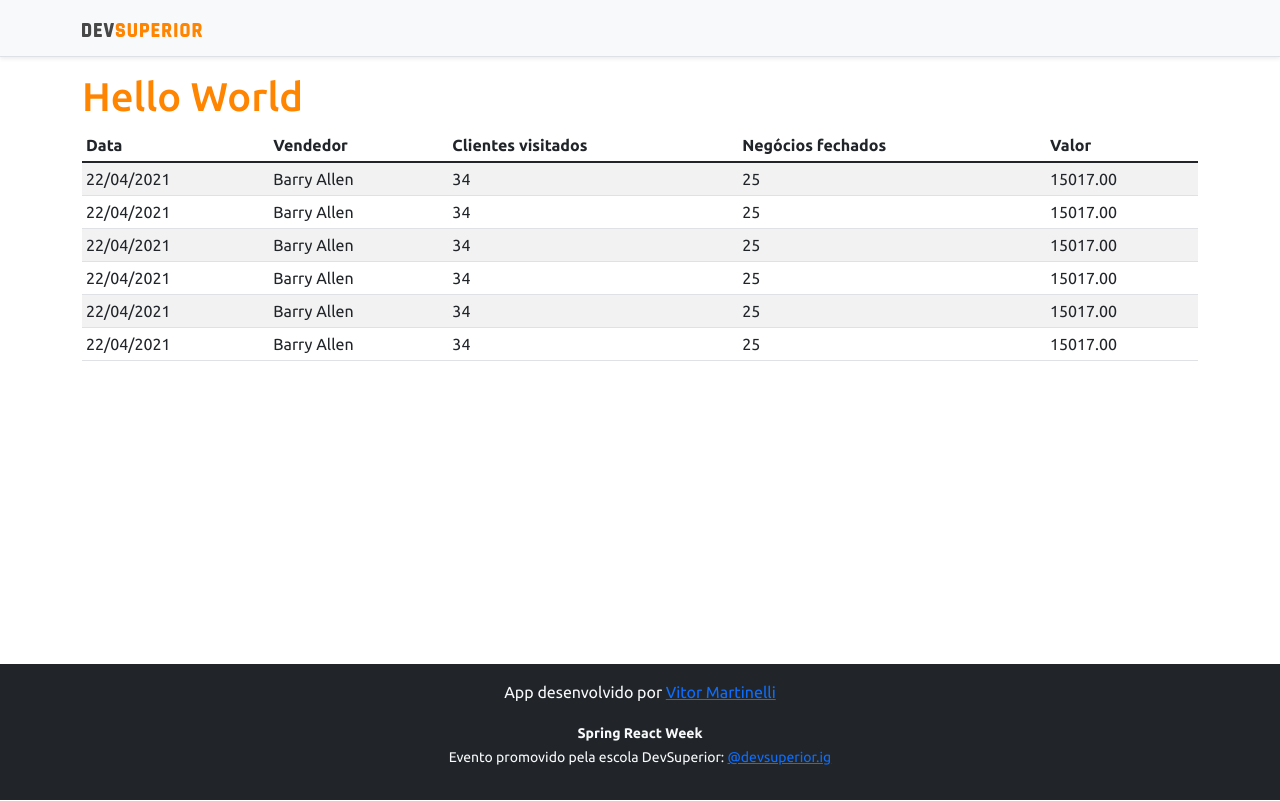
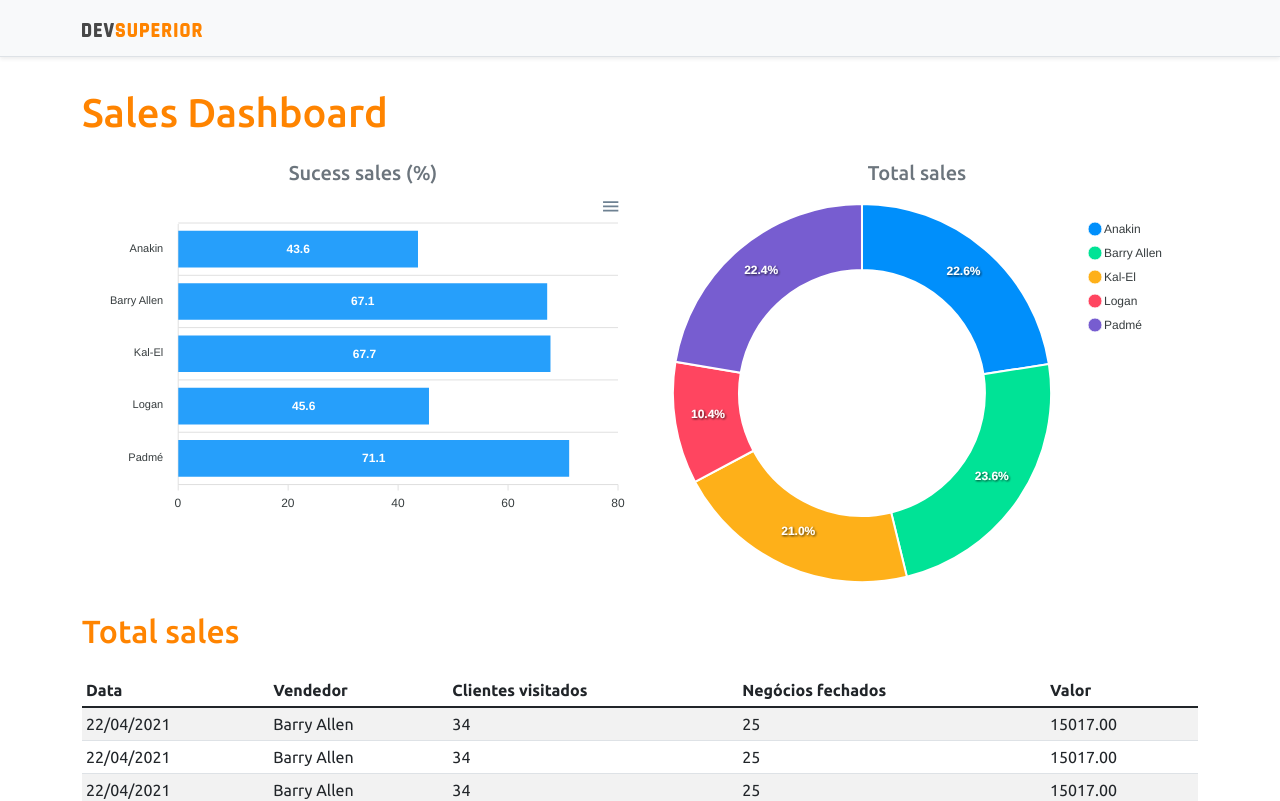
Before and after one commit to Martinelli-Vitor/Project-Spring-React, a React (Create React App) app in the folder frontend/: page / in a window 1280 px wide. Shown: the top 801 px of the page. Built offline with nearby package versions, Linux system fonts and the light colour scheme.

Commit message:
Static charts

```diff
--- a/frontend/package.json
+++ b/frontend/package.json
@@ -11,8 +11,10 @@
     "@types/node": "^12.0.0",
     "@types/react": "^17.0.0",
     "@types/react-dom": "^17.0.0",
+    "apexcharts": "^3.28.1",
     "bootstrap": "^5.1.1",
     "react": "^17.0.2",
+    "react-apexcharts": "^1.3.9",
     "react-dom": "^17.0.2",
     "react-scripts": "4.0.3",
     "typescript": "^4.1.2",
--- a/frontend/src/App.tsx
+++ b/frontend/src/App.tsx
@@ -1,13 +1,30 @@
 import NavBar from './components/NavBar';
 import Footer from './components/Footer';
 import DataTable from 'components/DataTable';
+import BarChart from 'components/BarChart';
+import DonutChart from 'components/DonutChart';
 
 function App() {
   return (
     <>
       <NavBar />
       <div className="container">
-        <h1 className="text-primary">Hello World</h1>
+        <h1 className="text-primary py-3">Sales Dashboard</h1>
+
+        <div className="row px-3">
+          <div className="col-sm-6">
+            <h5 className="text-center text-secondary">Sucess sales (%)</h5>
+            <BarChart />
+          </div>
+          <div className="col-sm-6">
+            <h5 className="text-center text-secondary">Total sales</h5>
+            <DonutChart />
+          </div>
+        </div>
+
+        <div className="py-3">
+          <h2 className="text-primary">Total sales</h2>
+        </div>
         <DataTable />
       </div>
       <Footer />
--- /dev/null
+++ b/frontend/src/components/BarChart/index.tsx
@@ -0,0 +1,35 @@
+import Chart from 'react-apexcharts';
+
+function BarChart() {
+
+    const options = {
+        plotOptions: {
+            bar: {
+                horizontal: true,
+            }
+        },
+    };
+
+    const mockData = {
+        labels: {
+            categories: ['Anakin', 'Barry Allen', 'Kal-El', 'Logan', 'Padmé']
+        },
+        series: [
+            {
+                name: "% Sucesso",
+                data: [43.6, 67.1, 67.7, 45.6, 71.1]
+            }
+        ]
+    };
+
+    return (
+       <Chart
+            options={{...options, xaxis:mockData.labels}}
+            series={mockData.series}
+            type="bar"
+            heigth="240"
+       />
+    );
+  }
+
+  export default BarChart;
--- /dev/null
+++ b/frontend/src/components/DonutChart/index.tsx
@@ -0,0 +1,25 @@
+import Chart from 'react-apexcharts';
+
+function DonutChart() {
+
+    const mockData = {
+        series: [477138, 499928, 444867, 220426, 473088],
+        labels: ['Anakin', 'Barry Allen', 'Kal-El', 'Logan', 'Padmé']
+    }
+
+    const options = {
+        legend: {
+            show: true
+        }
+    }
+    return (
+       <Chart
+            options={{...options, labels:mockData.labels}}
+            series={mockData.series}
+            type="donut"
+            heigth="240"
+       />
+    );
+  }
+
+  export default DonutChart;
```
Also changed, not shown: 1 other file (tests, documents, lock files or other folders).
